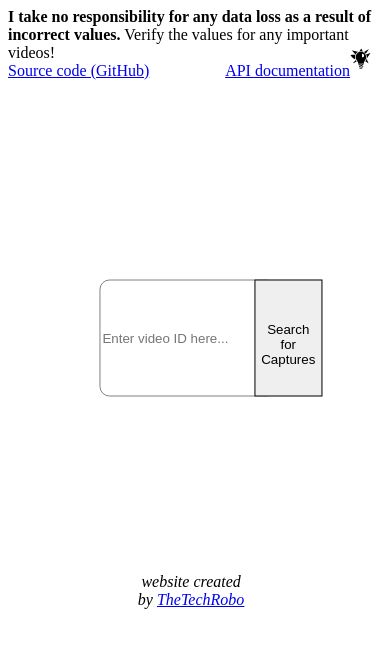
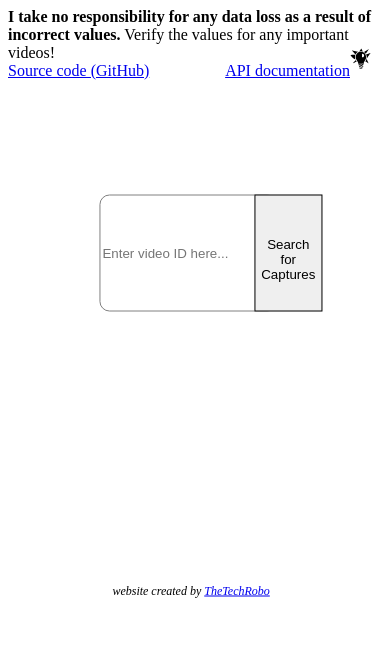
Before and after one commit to TheTechRobo/youtubevideofinder, a Flask app: page / in a window 390 px wide. Shown: the top 648 px of the page. Run offline with Flask 3, Linux system fonts and the light colour scheme; some libraries are stand-ins or nearby versions.

Commit message:
Improve mobile usage
Fixes #7

```diff
--- a/templates/init.html
+++ b/templates/init.html
@@ -30,9 +30,20 @@
     top: 40%;
   }
   #contenu {
-    top: 20%;
+    top: 17%;
   }
 }
+
+@media screen and (max-width: 767px) {
+  #contenu {
+    top: 30%;
+  }
+  #data {
+    font-size: 12px;
+    width: 70%;
+  }
+}
+
 
 input {
   padding-top: 50px;
@@ -45,6 +56,7 @@ input {
 button {
   height: 100%;
   max-width: 150px;
+
   position: absolute;
   top: 0;
   left: 81%;
@@ -181,7 +193,6 @@ button[disabled] {
       }
       function finish(vid1) {
         plausible('FormSubmit')
-        document.getElementById("int").innerHTML = ""
         var vid = vid1;
         if (!vid.match(/^[A-Za-z0-9_-]{10}[AEIMQUYcgkosw048]$/)) {
           let newVid = coerceToVid(vid);
@@ -192,13 +203,13 @@ button[disabled] {
             document.getElementById("but").innerHTML = "Search for Captures";
             return false;
           }
-          document.getElementById("int").innerHTML = `<br>Interpreting that URL as video ID ${newVid}`;
+          document.getElementById("data").innerHTML = `<br>Interpreting that URL as video ID ${newVid}`;
           document.getElementById("texting").value = vid1;
           vid = newVid;
         }
         let url = "{{ url_for('static', filename='ab79a231234507.564a1d23814ef.gif') }}";
         let src = "https://www.behance.net/gallery/31234507/Open-source-Loading-GIF-Icons-Vol-1/modules/199929391";
-        document.getElementById("data").innerHTML = `<img src="${url}" width="25" height="25" /> Loading could take up to 30 seconds.`;
+        document.getElementById("data").innerHTML += `<br><br><img src="${url}" width="25" height="25" /> Loading could take up to 30 seconds.`;
         fetch(`api/v3/youtube/${vid}`)
                 .then((response) => {
                         if (response.status == 410 || response.status == 404) {
@@ -276,7 +287,6 @@ button[disabled] {
         <input name="d" type="text" id="texting" placeholder="Enter video ID here..." value="{{default}}"/>
         <button action="submit" id="but" class="btn btn-primary">Search for Captures</button>
       </form>
-      <span id="int"></span>
     </div>
     <div id="data">
       <noscript>
```
